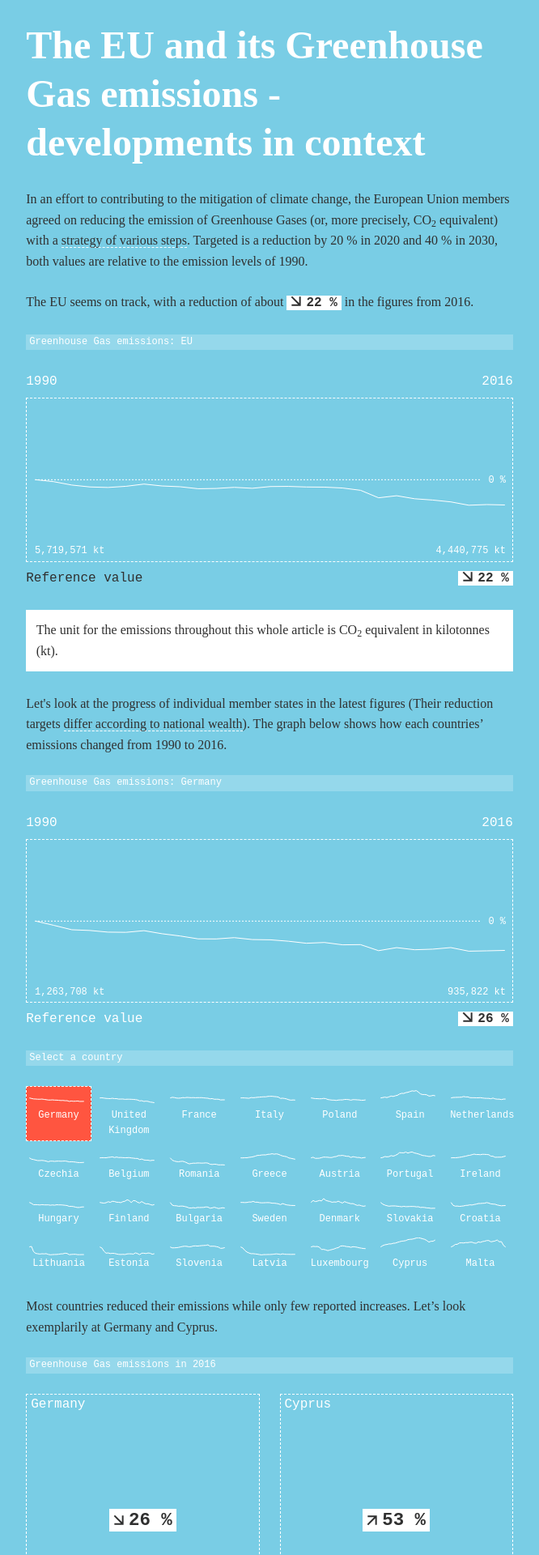
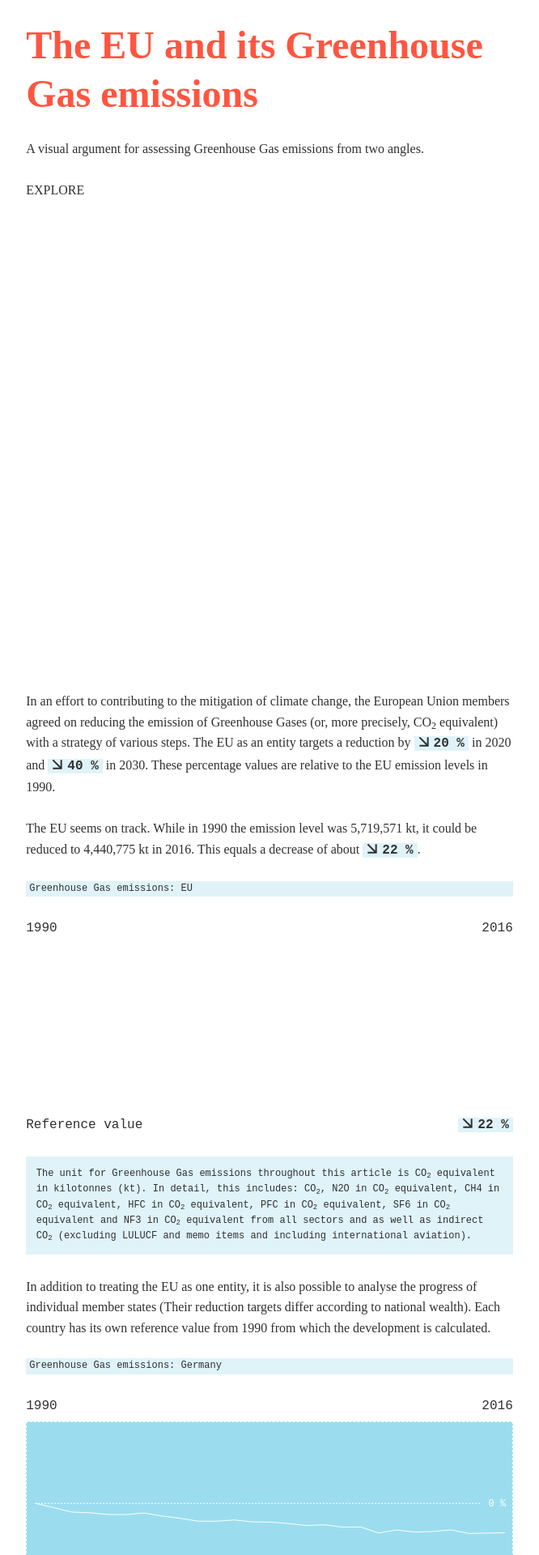
Before and after one commit to dnsos/ghg-emissions-viewer, a Vue app: page / in a window 1280 px wide. Shown: the top 1920 px of the page at 81% size, without its empty margins (307-973 px from the left). Built offline with nearby package versions, Linux system fonts and the light colour scheme.

Commit message:
Finalised text

```diff
--- a/src/App.vue
+++ b/src/App.vue
@@ -10,9 +10,9 @@
 
 <style>
 :root {
-  --color-eublue: #303030; /*#003399*/
   --color-lightblue: #79cde5;
   --color-red: #ff5540;
+  --color-grey-81: #303030; /*#003399*/
   --color-grey-76: #3e3e3e;
   --color-grey-20: #cccccc;
   --color-grey-09: #e7e7e7;
@@ -33,8 +33,8 @@ html {
 body {
   padding: 0;
   margin: 0;
-  color: var(--color-eublue);
-  background-color: var(--color-lightblue);
+  color: var(--color-grey-81);
+  background-color: white;
   line-height: 1.6;
   font-family: var(--font-family);
   font-size: var(--font-size);
@@ -54,6 +54,10 @@ figure {
   margin: 0;
   line-height: 0;
   border: .1rem dashed white; /* TODO: Remove. For layouting purposes */
+}
+
+.figure--trendpath {
+  background-color: #9bddef;
 }
 
 .reference-line {
@@ -124,13 +128,13 @@ fieldset.wrapper__checkbox {
   padding-left: .4rem;
   font-family: var(--font-family-mono);
   font-size: var(--font-size-small);
-  color: white;
-  background-color: #ffffff36;
+  color: var(--color-grey-81);
+  background-color: #79cde53d;
 }
 
 .indicator {
   font-family: var(--font-family-mono);
-  color: white;
+  color: var(--color-grey-81);
 }
 
 .indicator--left-aligned {
@@ -149,8 +153,8 @@ fieldset.wrapper__checkbox {
     padding-right: .5rem;
     font-family: var(--font-family-mono);
     font-weight: 700;
-    color: var(--color-eublue);
-    background-color: white;
+    color: var(--color-grey-81);
+    background-color: #79cde53d;
 }
 
 /* GRIDS
@@ -259,7 +263,9 @@ fieldset.wrapper__checkbox {
 
 .chapter__block--highlighted {
   padding: calc(var(--grid-spacing) / 2);
-  background-color: white;
+  font-family: var(--font-family-mono);
+  font-size: var(--font-size-small);
+  background-color: #79cde53d;
 }
 
 .chapter__block--wide {
@@ -289,7 +295,7 @@ h6 {
   margin-bottom: var(--grid-spacing);
   font-weight: 700;
   line-height: 1.25;
-  color: white;
+  color: var(--color-red);
 }
 h1 {
   font-size: calc(var(--font-size) * 1.8);
--- a/src/components/Gradient.vue
+++ b/src/components/Gradient.vue
@@ -28,7 +28,7 @@ export default {
     },
     cellColor: function(value) {
       return chroma
-        .scale(["#79cde5", "#1f2a2e"])
+        .scale(["#79cde5", "#1f2a2e"]) // #e9faff
         .domain([0, this.maxValue]);
     }
   }
--- a/src/components/SectionContextualisation.vue
+++ b/src/components/SectionContextualisation.vue
@@ -1,7 +1,7 @@
 <template>
   <article class="grid--12-columns chapter chapter--contextualisation">
     <section class="chapter__block">
-      <p>Most countries reduced their emissions while only few reported increases. Let’s look exemplarily at Germany and Cyprus.</p>
+      <p>Out of 28 member states 23 reduced their emissions, only Spain, Austria, Portugal, Ireland and Cyprus reported increases from their 1990 reference values. Let’s look exemplarily at two countries: Germany, which reported a modest emission reduction in 2016, and Cyprus with its strong increase.</p>
       <p class="figure__description">Greenhouse Gas emissions in 2016</p>
     </section>
     <section class="chapter__block change-squares">
@@ -18,7 +18,7 @@
       <transition name="fade">
         <ColorScale v-if="isInContext" />
       </transition>
-      <p>Germany's reduction of <span class="indicator--highlighted"><i :class="[entityAChange < 0 ? 'arrow--decreasing' : 'arrow--increasing']" class="arrow--forward"></i>{{ Math.abs(entityAChange) }} %</span> is certainly a step in the right direction and Cyprus' increase by <span class="indicator--highlighted"><i :class="[entityBChange < 0 ? 'arrow--decreasing' : 'arrow--increasing']" class="arrow--forward"></i>{{ Math.abs(entityBChange) }} %</span> not desirable. Still, when looking at the actual emission values, we see that in the shown year, 2016, Germany emitted way more CO<sub>2</sub> equivalent than Cyprus did.</p>
+      <p>The <span class="indicator--highlighted"><i :class="[entityAChange < 0 ? 'arrow--decreasing' : 'arrow--increasing']" class="arrow--forward"></i>{{ Math.abs(entityAChange) }} %</span> reduction of Germany is certainly a step in the right direction and Cyprus' increase by <span class="indicator--highlighted"><i :class="[entityBChange < 0 ? 'arrow--decreasing' : 'arrow--increasing']" class="arrow--forward"></i>{{ Math.abs(entityBChange) }} %</span> not desirable. But it is now when we should shift the perspective and interpret the developments not on individual scales of percentage changes, but on a comparable scale that highlights the actual emission values of each country.</p>
       <fieldset class="wrapper__checkbox">
         <div class="checkbox--custom" :checked="isInContext">
           <input
@@ -31,6 +31,7 @@
         </div>
         <label for="context">See in Context</label>
       </fieldset>
+      <p>Now we see that Germany, although with a reducing trend, emitted way more Greenhouse Gases than Cyprus did.</p>
     </section>
   </article>
 </template>
--- a/src/components/SectionCountriesTrends.vue
+++ b/src/components/SectionCountriesTrends.vue
@@ -1,7 +1,7 @@
 <template>
   <article class="grid--12-columns chapter chapter--countries">
     <section class="chapter__block">
-      <p>Let's look at the progress of individual member states in the latest figures (Their reduction targets <a href="https://ec.europa.eu/clima/policies/strategies/2020_en">differ according to national wealth</a>). The graph below shows how each countries’ emissions changed from 1990 to 2016.</p>
+      <p>In addition to treating the EU as one entity, it is also possible to analyse the progress of individual member states (Their reduction targets <a href="https://ec.europa.eu/clima/policies/strategies/2020_en">differ according to national wealth</a>). Each country has its own reference value from 1990 from which the development is calculated.</p>
       <p class="figure__description">Greenhouse Gas emissions: {{ selectedEntity.name }}</p>
     </section>
     <TrendpathFigure class="chapter__block trendpath--country" :entity="selectedEntity" />
--- a/src/components/SectionEU.vue
+++ b/src/components/SectionEU.vue
@@ -1,8 +1,8 @@
 <template>
   <article class="grid--12-columns chapter chapter--EU">
     <section class="chapter__block">
-      <p>In an effort to contributing to the mitigation of climate change, the European Union members agreed on reducing the emission of Greenhouse Gases (or, more precisely, CO<sub>2</sub> equivalent) with a <a href="https://ec.europa.eu/clima/policies/strategies_en" target="_blank">strategy of various steps</a>. Targeted is a reduction by 20 % in 2020 and 40 % in 2030, both values are relative to the emission levels of 1990.</p>
-      <p>The EU seems on track, with a reduction of about <span class="indicator--highlighted"><i :class="[EUChange < 0 ? 'arrow--decreasing' : 'arrow--increasing']" class="arrow--forward"></i>{{ Math.abs(EUChange) }} %</span> in the figures from 2016.</p>
+      <p>In an effort to contributing to the mitigation of climate change, the European Union members agreed on reducing the emission of Greenhouse Gases (or, more precisely, CO<sub>2</sub> equivalent) with a <a href="https://ec.europa.eu/clima/policies/strategies_en" target="_blank">strategy of various steps</a>. The EU as an entity targets a reduction by <span class="indicator--highlighted"><i class="arrow--forward arrow--decreasing"></i>20 %</span> in 2020 and <span class="indicator--highlighted"><i class="arrow--forward arrow--decreasing"></i>40 %</span> in 2030. These percentage values are relative to the EU emission levels in 1990.</p>
+      <p>The EU seems on track. While in 1990 the emission level was 5,719,571 kt, it could be reduced to 4,440,775 kt in 2016. This equals a decrease of about <span class="indicator--highlighted"><i :class="[EUChange < 0 ? 'arrow--decreasing' : 'arrow--increasing']" class="arrow--forward"></i>{{ Math.abs(EUChange) }} %</span>.</p>
       <p class="figure__description">Greenhouse Gas emissions: EU</p>
     </section>
     <section class="chapter__block grid--table">
@@ -30,7 +30,7 @@
       </div>
     </section>
     <section class="chapter__block chapter__block--highlighted">
-      <p>The unit for the emissions throughout this whole article is CO<sub>2</sub> equivalent in kilotonnes (kt).</p>
+      <p>The unit for Greenhouse Gas emissions throughout this article is CO<sub>2</sub> equivalent in kilotonnes (kt). In detail, this includes: CO<sub>2</sub>, N2O in CO<sub>2</sub> equivalent, CH4 in CO<sub>2</sub> equivalent, HFC in CO<sub>2</sub> equivalent, PFC in CO<sub>2</sub> equivalent, SF6 in CO<sub>2</sub> equivalent and NF3 in CO<sub>2</sub> equivalent from all sectors and as well as indirect CO<sub>2</sub> (excluding LULUCF and memo items and including international aviation).</p>
     </section>
   </article>
 </template>
--- a/src/components/SectionIntro.vue
+++ b/src/components/SectionIntro.vue
@@ -1,7 +1,9 @@
 <template>
   <article class="grid--12-columns chapter chapter--intro">
     <section class="chapter__block">
-      <h1>The EU and its Greenhouse Gas emissions - developments in context</h1>
+      <h1>The EU and its Greenhouse Gas emissions</h1>
+      <p>A visual argument for assessing Greenhouse Gas emissions from two angles.</p>
+      <p>EXPLORE</p>
     </section>
   </article>
 </template>
@@ -17,4 +19,7 @@ export default {
 </script>
 
 <style scoped>
+.chapter--intro {
+  min-height: 100vh;
+}
 </style>
--- a/src/components/SectionStackedGradients.vue
+++ b/src/components/SectionStackedGradients.vue
@@ -1,7 +1,7 @@
 <template>
   <article class="grid--12-columns chapter chapter--comparison">
     <section class="chapter__block">
-      <p>When applying this color encoding to each year from 1990 to 2016, we can observe that Germany continuously contributes way more CO2 equivalent than Cyprus with its - almost “invisible” - emissions.</p>
+      <p>And when applying this color encoding to each year from 1990 to 2016, we can observe that Germany continuously emits way more Greenhouse Gases than Cyprus with its almost “invisible” emissions. In fact, only a few countries are responsible for the total amount of emissions within the European Union.</p>
     </section>
     <section class="chapter__block">
       <p class="figure__description">Greenhouse Gas emissions from 1990 to 2016</p>
--- a/src/views/Home.vue
+++ b/src/views/Home.vue
@@ -5,7 +5,6 @@
     <SectionCountriesTrends />
     <SectionContextualisation />
     <SectionStackedGradients />
-    <SectionDetail />
     <SectionOverview />
     <SectionAbout />
   </main>
@@ -18,7 +17,6 @@ import SectionCountriesTrends from '@/components/SectionCountriesTrends.vue'
 import SectionContextualisation from '@/components/SectionContextualisation.vue'
 import SectionShares from '@/components/SectionShares.vue'
 import SectionStackedGradients from '@/components/SectionStackedGradients.vue'
-import SectionDetail from '@/components/SectionDetail.vue'
 import SectionOverview from '@/components/SectionOverview.vue'
 import SectionAbout from '@/components/SectionAbout.vue'
 
@@ -35,7 +33,6 @@ export default {
     SectionContextualisation,
     SectionShares,
     SectionStackedGradients,
-    SectionDetail,
     SectionOverview,
     SectionAbout
   }
```
Also changed, not shown: src/components/SectionAbout.vue (+9 -27 lines), src/components/SectionOverview.vue (+7 -1 lines).
